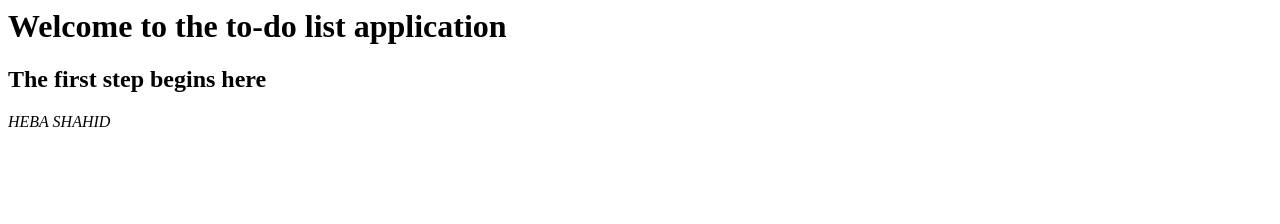
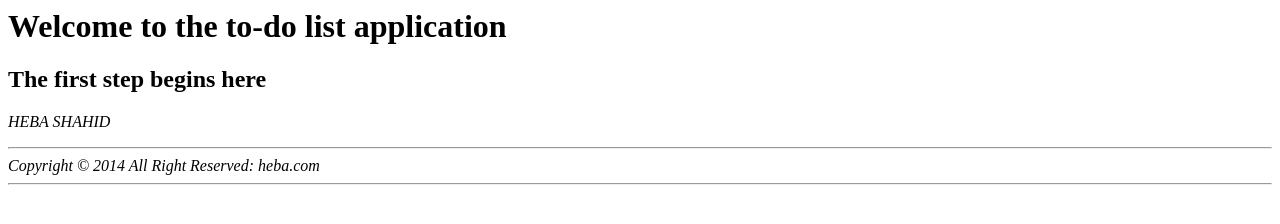
Before and after one commit to hebaloreto92/todo_2017Fall, a plain HTML site: page index.html in a window 1280 px wide. Drawn offline with Linux system fonts and the light colour scheme.

Commit message:
Added COPY RIGHT tag

```diff
--- a/index.html
+++ b/index.html
@@ -3,5 +3,8 @@
 	<h1>Welcome to the to-do list application</h1>
 	<h2>The first step begins here</h2>
 	<p><i>HEBA SHAHID</p>
+	<hr>
+       Copyright &copy 2014 All Right Reserved: heba.com
+       <hr>
 </body>
 </html>
```
